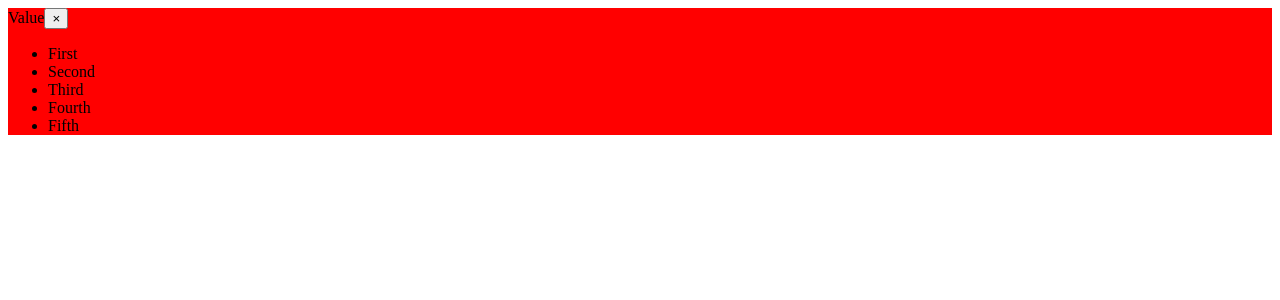
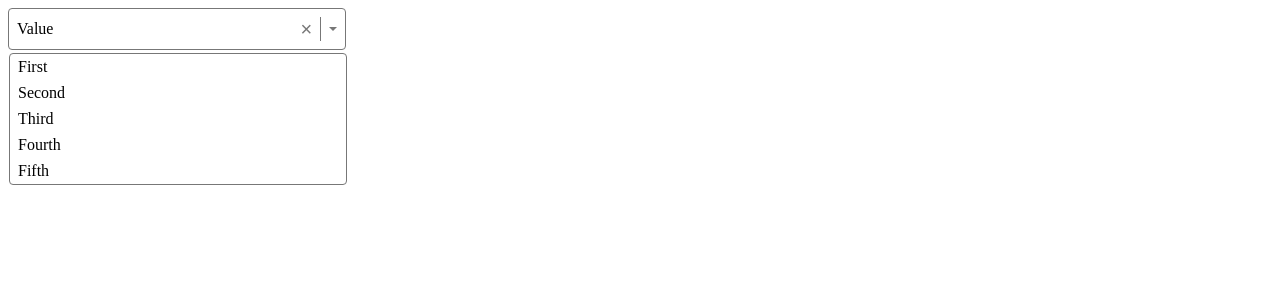
Before and after one commit to SmallPeenwow/selectComponentTS, a React (Vite) app: page / in a window 1280 px wide. Shown: the top 300 px of the page. Built offline with nearby package versions, Linux system fonts and the light colour scheme.

Commit message:
CSS Done

```diff
--- a/src/Select.tsx
+++ b/src/Select.tsx
@@ -13,12 +13,12 @@
 
 export function Select({ value, onChange, options }: SelectProps) {
 	return (
-		<div className={styles.container}>
+		<div tabIndex={0} className={styles.container}>
 			<span className={styles.value}>Value</span>
 			<button className={styles['clear-btn']}>&times;</button>
 			<div className={styles.divider}></div>
 			<div className={styles.caret}></div>
-			<ul className={styles.options}>
+			<ul className={`${styles.options} ${styles.show}`}>
 				{options.map((option) => (
 					<li key={option.label} className={styles.option}>
 						{option.label}
--- a/src/select.module.css
+++ b/src/select.module.css
@@ -1,3 +1,82 @@
 .container {
-	background: red;
+	position: relative;
+	width: 20em;
+	min-height: 1.5em;
+	border: 0.05em solid #777;
+	display: flex;
+	align-items: center;
+	gap: 0.5em;
+	padding: 0.5em;
+	border-radius: 0.25em;
+	outline: none;
 }
+
+.container:focus {
+	border-color: hsl(200, 100%, 50%);
+}
+
+.value {
+	flex-grow: 1;
+}
+
+.clear-btn {
+	background: none;
+	color: #777;
+	border: none;
+	outline: none;
+	cursor: pointer;
+	padding: 0;
+	font-size: 1.25em;
+}
+
+.clear-btn:focus,
+.clear-btn:hover {
+	color: #333;
+}
+
+.divider {
+	background-color: #777;
+	align-self: stretch;
+	width: 0.05em;
+}
+
+.caret {
+	translate: 0 25%;
+	border: 0.25em solid transparent;
+	border-top-color: #777;
+}
+
+.options {
+	position: absolute;
+	margin: 0;
+	padding: 0;
+	list-style: none;
+	display: none;
+	max-height: 15em;
+	overflow-y: auto;
+	border: 0.05em solid #777;
+	border-radius: 0.25em;
+	width: 100%;
+	left: 0;
+	top: calc(100% + 0.25em);
+	background-color: white;
+	z-index: 100;
+}
+
+.options.show {
+	display: block;
+}
+
+.option {
+	padding: 0.25em 0.5em;
+	cursor: pointer;
+}
+
+.option.highlighted {
+	background-color: hsl(200, 100%, 50%);
+	color: white;
+}
+
+.option.selected {
+	background-color: hsl(200, 100%, 70%);
+}
```
